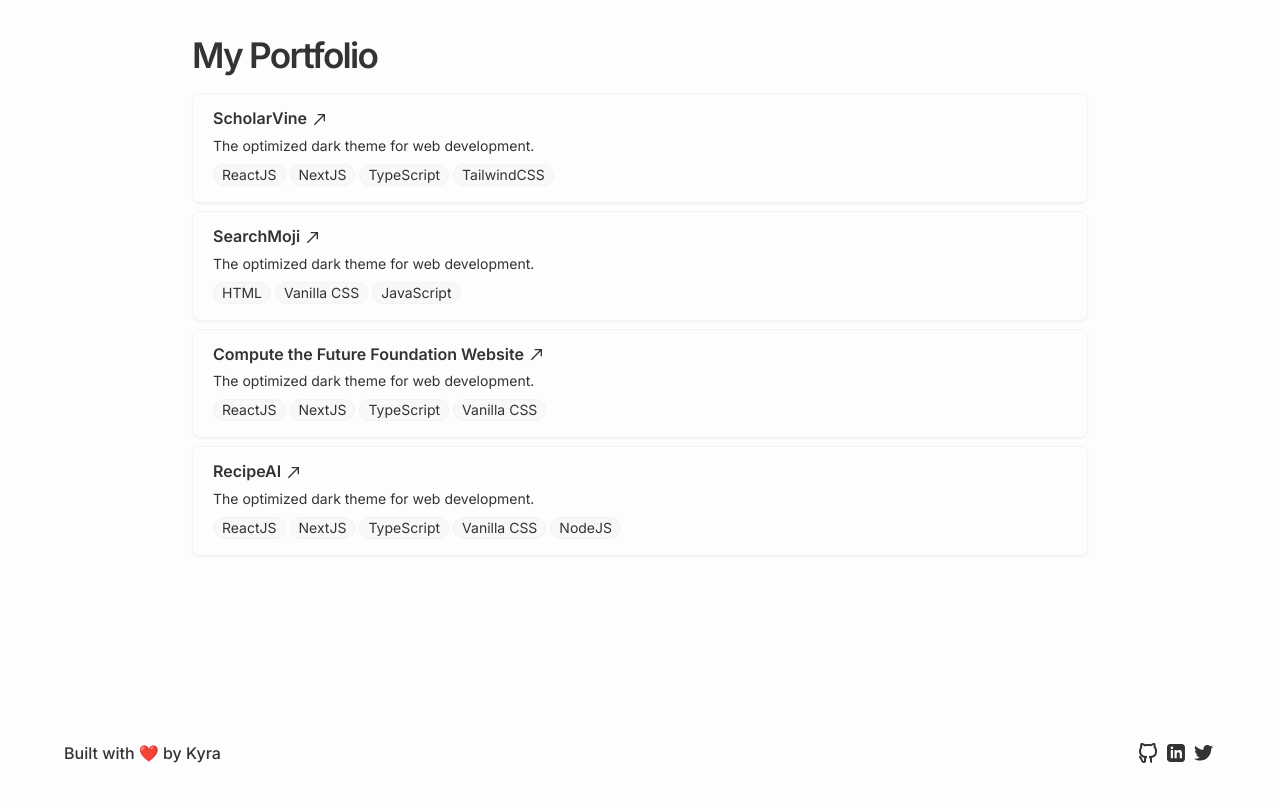
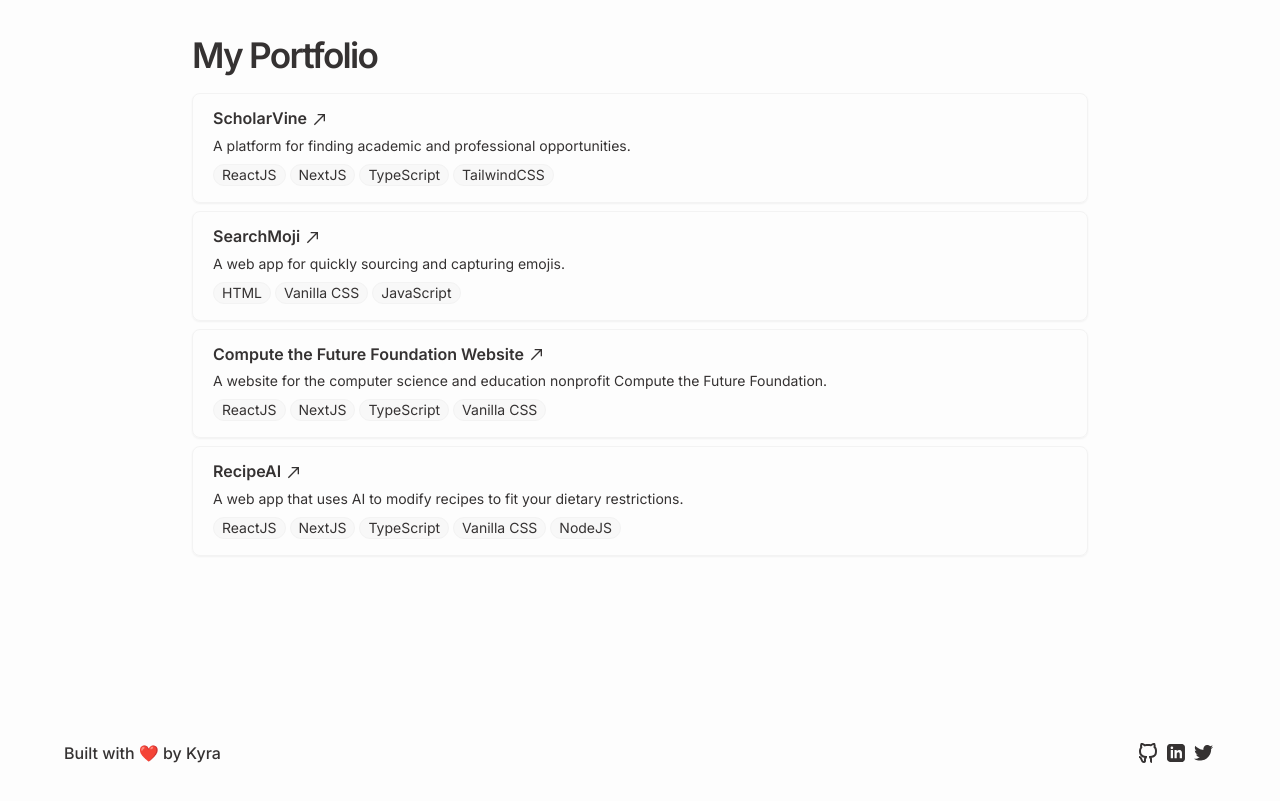
Before and after one commit to kyraezikeuzor/portfolio-site, a Next.js app: page / in a window 1280 px wide. Shown: the part 1380-2181 px from the top of the page. Built offline with nearby package versions, Linux system fonts and the light colour scheme.

Commit message:
UI fixes + added keys

```diff
--- a/app/hire-me/page.tsx
+++ b/app/hire-me/page.tsx
@@ -1,7 +1,7 @@
 import React from 'react'
 
 
-export default function() {
+export default function HireMe() {
 
     return (
         <main className="flex flex-col gap-20 px-[5vw] py-[15vh] ">
--- a/app/page.tsx
+++ b/app/page.tsx
@@ -18,10 +18,9 @@ export default function Home() {
   return (
     <main className="flex flex-col gap-20 px-[5vw] py-[15vh] ">
       <header className='flex flex-col gap-5 md:mx-[10vw]'>
-        <h1 className='tracking-tighter'>Hi! I'm Kyra Ezikeuzor, a student and developer.</h1>
+        <h1 className='tracking-tighter'>Hi! I&apos;m Kyra Ezikeuzor, a student and developer.</h1>
         <p>
-
-Hey there, I'm Kyra Ezikeuzor, a student and web developer. I got hooked on web design while tinkering with HTML and CSS, and since then, I've been passionate about creating engaging websites. I'm constantly learning and exploring new techniques to enhance user experiences. Let's collaborate and build something amazing!
+        Hey there, I&apos;m Kyra Ezikeuzor, a student and web developer. I got hooked on web design while tinkering with HTML and CSS, and since then, I&apos;ve been passionate about creating engaging websites. I&apos;m constantly learning and exploring new techniques to enhance user experiences. Let&apos;s collaborate and build something amazing!
         </p>
         <div className='flex flex-row gap-3 items-center'>
           <Button path="https://github.com/kyraezikeuzor">View my Github <Icon icon="Github" size="sm" color="white"/> <Icon icon="ArrowTopRight" size="sm" color="white"/></Button>
@@ -35,7 +34,7 @@ Hey there, I'm Kyra Ezikeuzor, a student and web developer. I got hooked on web
             <li className='w-full flex flex-row gap-5'>
               <span>•</span>
               <p>
-              Since childhood, I've been fascinated by the diverse landscape of the web. Starting with basic HTML and CSS, I was drawn to the endless possibilities of design and functionality that web development offers.
+              Since childhood, I&apos;ve been fascinated by the diverse landscape of the web. Starting with basic HTML and CSS, I was drawn to the endless possibilities of design and functionality that web development offers.
               </p>
             </li>
             <li className='flex flex-row gap-5'>
@@ -47,7 +46,7 @@ Hey there, I'm Kyra Ezikeuzor, a student and web developer. I got hooked on web
             <li className='flex flex-row gap-5'>
               <span>•</span>
               <p>
-              With each project, I find myself eager to learn more. Whether it's diving into new programming languages or staying updated on the latest design trends, I thrive on the constant evolution of the web development field.
+              With each project, I find myself eager to learn more. Whether it&apos;s diving into new programming languages or staying updated on the latest design trends, I thrive on the constant evolution of the web development field.
               </p>
             </li>
           </ul>
@@ -60,7 +59,7 @@ Hey there, I'm Kyra Ezikeuzor, a student and web developer. I got hooked on web
         <h2 className='tracking-tighter'>Tech Stack & Skills</h2>
         <div className='flex flex-row flex-wrap gap-2'>
           {TECHSTACK.map((item,index)=>(
-            <div className='flex flex-col gap-2 items-center rounded-2xl border border-[--clr-base-accent] px-4 py-4'>
+            <div key={index} className='flex flex-col gap-2 items-center rounded-2xl border border-[--clr-base-accent] px-4 py-4'>
               <img src={item.src} className='w-auto h-16'/>
               <div className='font-medium'>
                 {item.name}
@@ -84,6 +83,7 @@ Hey there, I'm Kyra Ezikeuzor, a student and web developer. I got hooked on web
             <div className='flex flex-col gap-2'>
               {APPS.map((item,index)=>(
                 <PortfolioCard
+                key={index}
                 name={item.name}
                 description={item.description}
                 src={item.src}
@@ -93,7 +93,6 @@ Hey there, I'm Kyra Ezikeuzor, a student and web developer. I got hooked on web
             </div>
         </div>
 
-
       </section>
 
     </main>
--- a/assets/apps.json
+++ b/assets/apps.json
@@ -1,28 +1,28 @@
 [
     {
         "name":"ScholarVine",
-        "description":"The optimized dark theme for web development.",
+        "description":"A platform for finding academic and professional opportunities.",
         "src":"/portfolio-img2.png",
         "stack":["ReactJS","NextJS","TypeScript","TailwindCSS"],
         "url":"https://scholar-vine.vercel.app/"
     },
     {
         "name":"SearchMoji",
-        "description":"The optimized dark theme for web development.",
+        "description":"A web app for quickly sourcing and capturing emojis.",
         "src":"/portfolio-img2.png",
         "stack":["HTML","Vanilla CSS","JavaScript"],
         "url":"https://kyraezikeuzor.github.io/SearchMoji/"
     },
     {
         "name":"Compute the Future Foundation Website",
-        "description":"The optimized dark theme for web development.",
+        "description":"A website for the computer science and education nonprofit Compute the Future Foundation.",
         "src":"/portfolio-img2.png",
         "stack":["ReactJS","NextJS","TypeScript","Vanilla CSS"],
         "url":"https://www.computefutures.org/"
     },
     {
         "name":"RecipeAI",
-        "description":"The optimized dark theme for web development.",
+        "description":"A web app that uses AI to modify recipes to fit your dietary restrictions.",
         "src":"/portfolio-img2.png",
         "stack":["ReactJS","NextJS","TypeScript","Vanilla CSS","NodeJS"],
         "url":"https://recipe-ai-app.vercel.app/"
--- a/components/PortfolioCard.tsx
+++ b/components/PortfolioCard.tsx
@@ -25,7 +25,7 @@ const PortfolioCard = ({name,description,src,stack,url}:PortfolioCardProps) => {
                 </p>
                 <div className='flex flex-row gap-1 flex-wrap items-center'>
                     {stack.map((tag,index)=>(
-                    <span className='bg-[--clr-grey-light] border border-[--clr-base-accent] rounded-xl px-2 text-sm'>
+                    <span key={index} className='bg-[--clr-grey-light] border border-[--clr-base-accent] rounded-xl px-2 text-sm'>
                         {tag}
                     </span>
                     ))}
```
